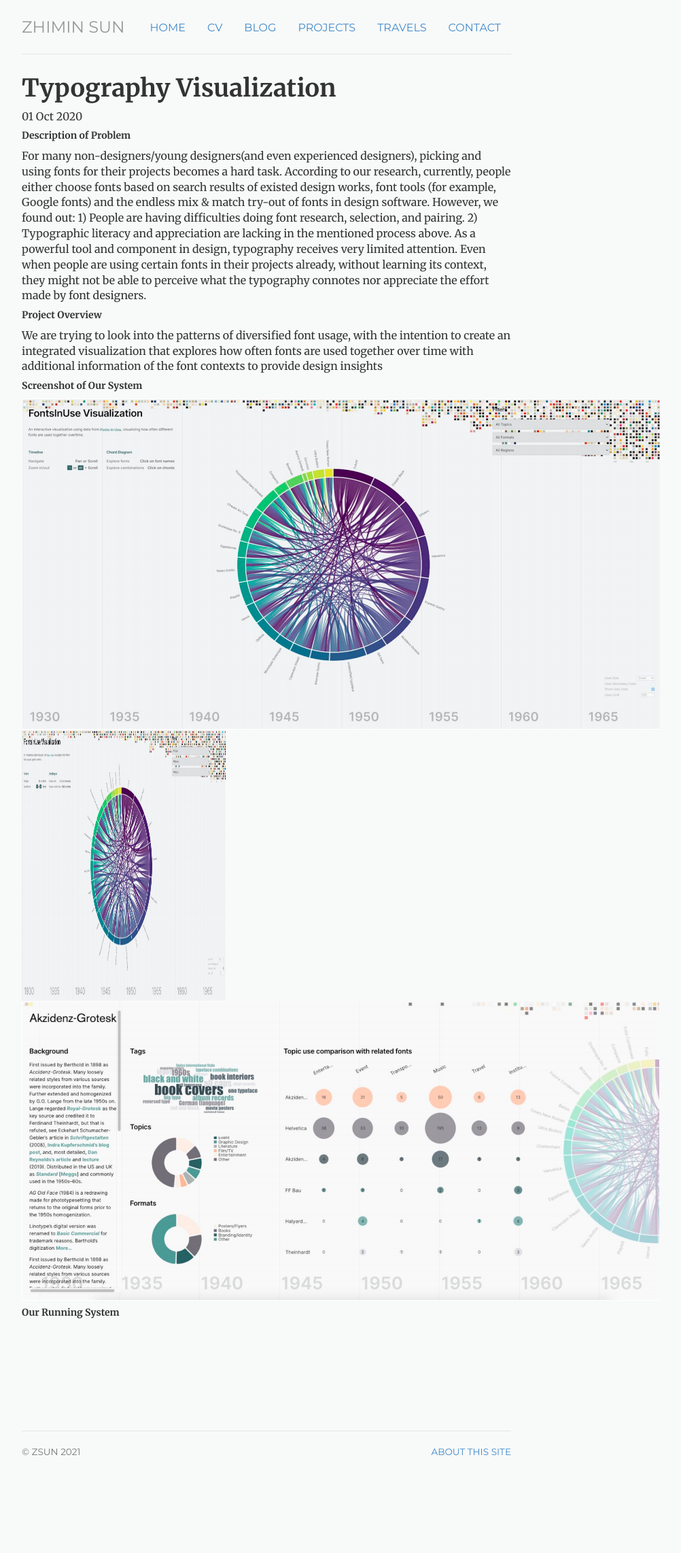
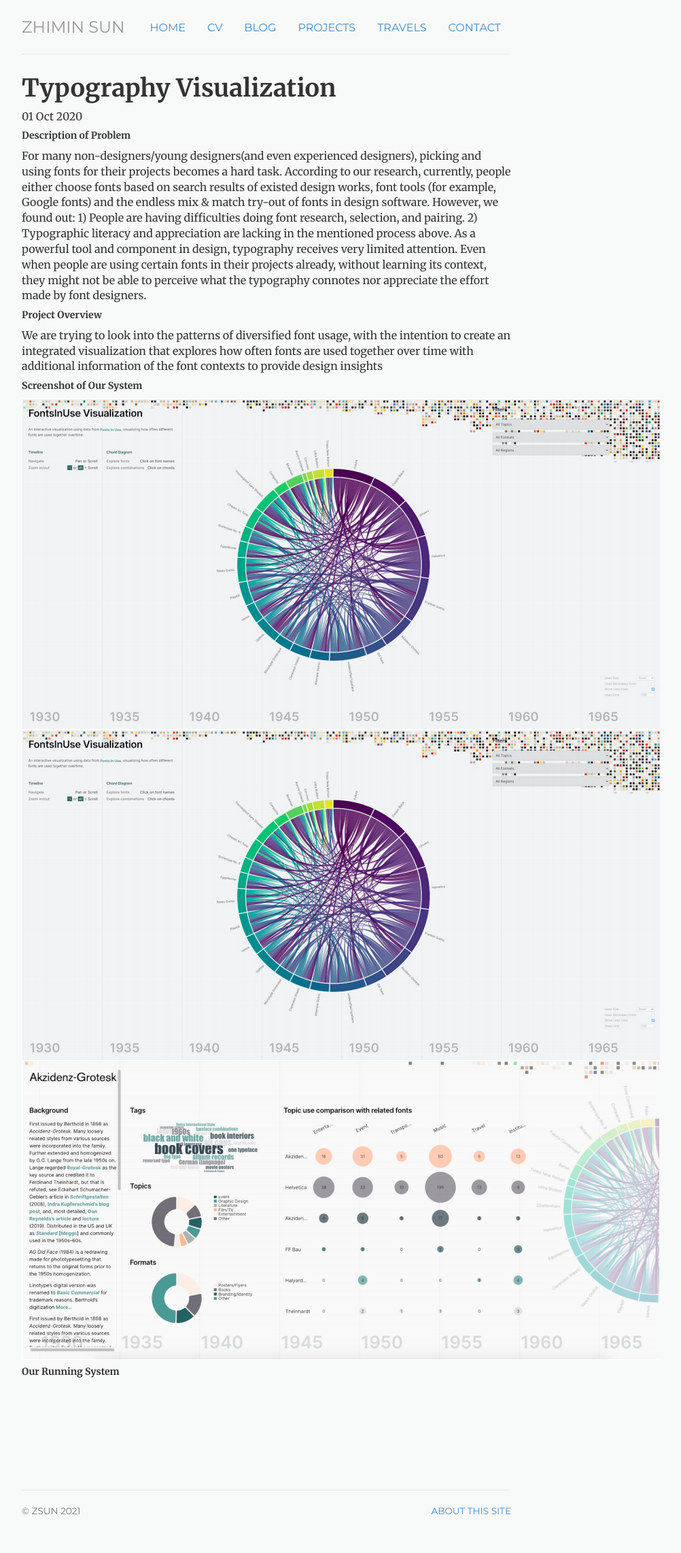
Before and after one commit to Zoe353/Zoe353.github.io, a Jekyll site: the page built from _projectposts/2020-10-01-project1.md, in a window 1280 px wide. Shown: the whole page at 68% size, without its empty margins (248-1250 px from the left). Built offline with Jekyll 4.4.1, drawn with Linux system fonts in a browser that asks for light colours; before the commit the page ends 2197 px from its top, so only the background shows below that; grey boxes are pictures that could not be loaded.

```diff
--- a/_projectposts/2020-10-01-project1.md
+++ b/_projectposts/2020-10-01-project1.md
@@ -20,7 +20,7 @@
 
 ##### Screenshot of Our System
 ![avatar]({{site.url}}/assets/img/FontInUseVis.PNG)
-<img  class="img-content" alt="Zhimin Sun" height="400" width="300" src="/assets/img/FontInUseVis.PNG">
+<img  class="img-content" alt="Zhimin Sun" height="60%"  src="/assets/img/FontInUseVis.PNG">
 ![avatar]({{site.url}}/assets/img/FontDetailVis.PNG)
 
 ##### Our Running System
```
